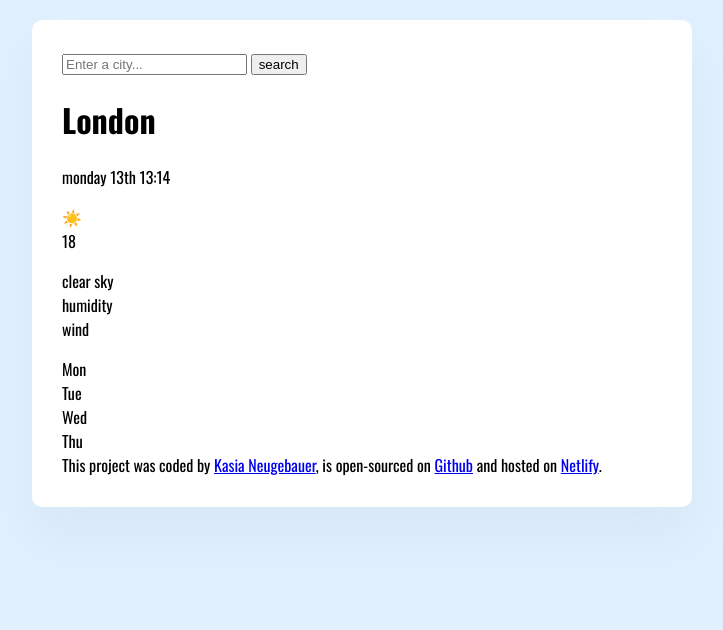
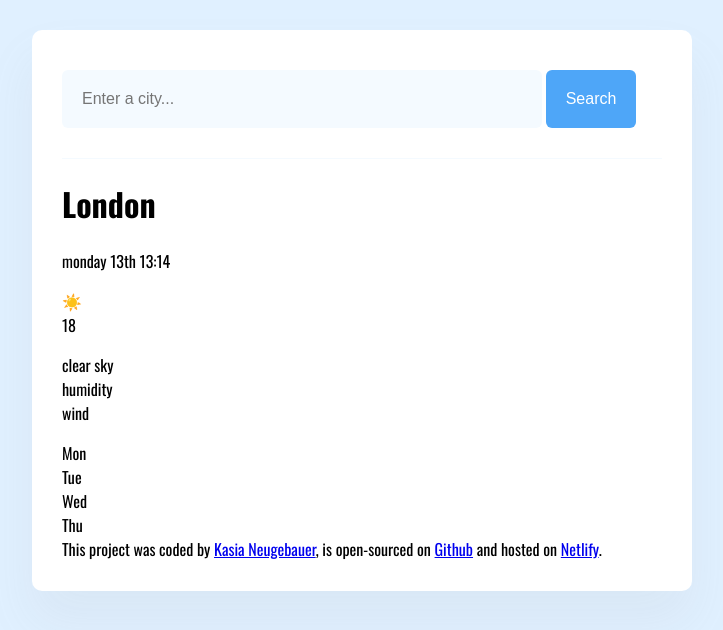
Before and after one commit to kas-neu/Weather-App, a plain HTML site: page index.html in a window 1280 px wide. Shown: the whole page, without its empty margins (278-1001 px from the left). Drawn offline with nearby package versions, Linux system fonts and the light colour scheme; a web font is replaced by a local one.

Commit message:
improved header css

```diff
--- a/index.html
+++ b/index.html
@@ -15,9 +15,14 @@
   <body>
     <div class="weather-app">
       <header>
-        <form>
-          <input type="search" placeholder="Enter a city..." required />
-          <input type="submit" value="search" />
+        <form class="search-form">
+          <input
+            type="search"
+            placeholder="Enter a city..."
+            required
+            class="search-form-input"
+          />
+          <input type="submit" value="Search" class="search-form-button" />
         </form>
       </header>
       <main>
--- a/src/style.css
+++ b/src/style.css
@@ -5,8 +5,29 @@ body {
 .weather-app {
   background: white;
   max-width: 600px;
-  margin: 20px auto;
-  padding: 30px;
+  margin: 30px auto;
+  padding: 10px 30px 30px 30px;
   box-shadow: 0 30px 50px rgba(147, 147, 147, 0.092);
   border-radius: 10px;
 }
+header {
+  border-bottom: 1px solid rgba(224, 240, 255, 0.372);
+  padding: 30px 0;
+}
+
+.search-form-input {
+  font-size: 16px;
+  padding: 20px;
+  border: none;
+  border-radius: 6px;
+  background-color: rgba(224, 240, 255, 0.372);
+  width: 80%;
+}
+.search-form-button {
+  font-size: 16px;
+  padding: 20px;
+  border: none;
+  border-radius: 6px;
+  background-color: rgb(78, 166, 248);
+  color: white;
+}
```
